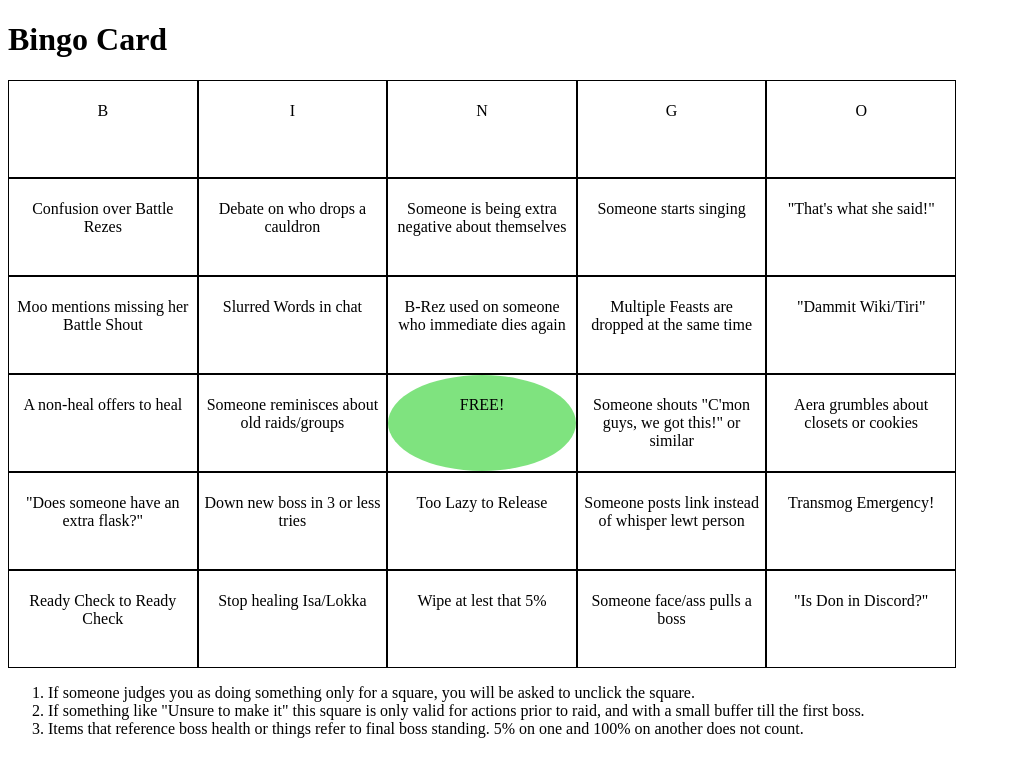
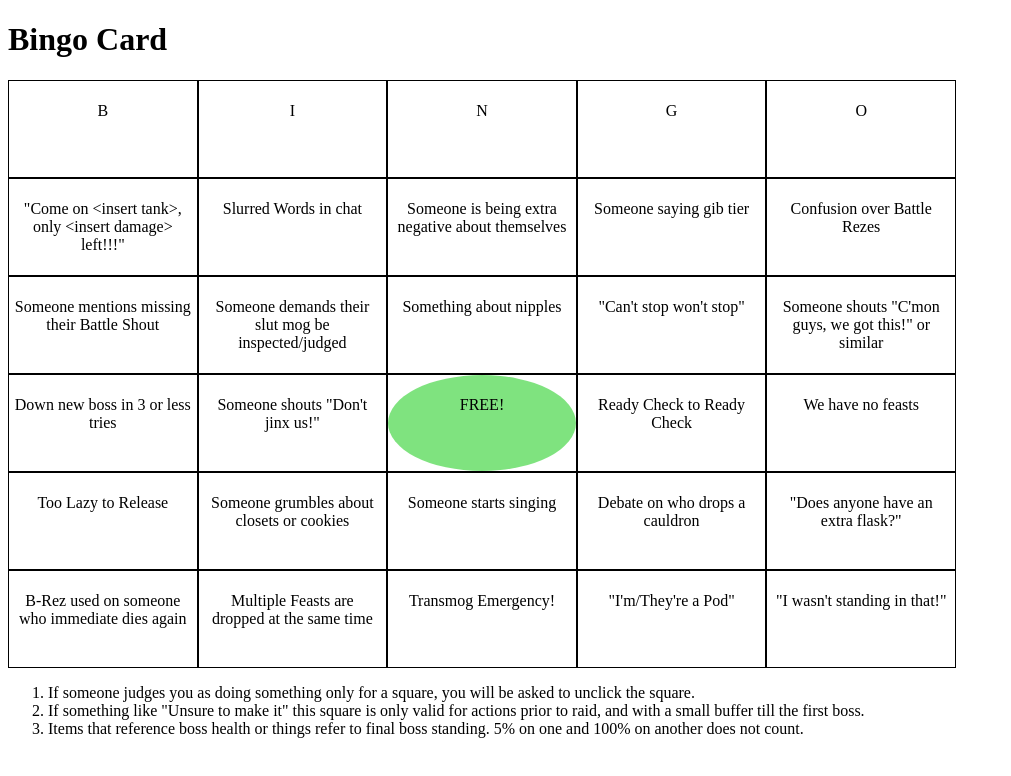
Before and after one commit to justcarver/quarantined-bingo, a Vue app: page / in a window 1280 px wide. Shown: the top 776 px of the page, without its empty margins (0-1011 px from the left). Built offline with nearby package versions, Linux system fonts and the light colour scheme.

Commit message:
Update App.vue
Updating array of choices

```diff
--- a/src/App.vue
+++ b/src/App.vue
@@ -14,18 +14,17 @@ const potentialSquares = [
   `Someone tells a dick joke`,
   `Someone is being extra negative about themselves`,
   `Someone goes to the restroom right as about to pull`,
-  `Moo mentions missing her Battle Shout`,
+  `Someone mentions missing their Battle Shout`,
   `Burping in Discord`,
   `Inappropriate body part discussions during non farm content`,
-  `Moo puts herself down`,
+  `Someone puts themselves down`,
   `A non-tank offers to tank`,
   `A non-heal offers to heal`,
   `Random people trying to Raid Lead`,
-  `"Dammit Wiki/Tiri"`,
   `Down new boss in 3 or less tries`,
   `Someone reminisces about old raids/groups`,
   `Someone shouts "C'mon guys, we got this!" or similar`,
-  `Aera grumbles about closets or cookies`,
+  `Someone grumbles about closets or cookies`,
   `Someone shouts "Don't jinx us!"`,
   `Ready Check to Ready Check`,
   `We have no feasts`,
@@ -38,25 +37,33 @@ const potentialSquares = [
   `Pet pictures in discord`,
   `Someone was muted and didn't realize it`,
   `Debate on who drops a cauldron`,
-  `"Does someone have an extra flask?"`,
+  `"Does anyone have an extra flask?"`,
   `Someone face/ass pulls a boss`,
   `"That's what she said!"`,
   `Someone demands silence in voice chat`,
   `Slurred Words in chat`,
   `Too Lazy to Release`,
-  `Rod's a Pod`,
-  `Stop healing Isa/Lokka`,
+  `"I'm/They're a Pod"`,
+  `Stop healing!`,
   `Confusion over Battle Rezes`,
   `A comparison is made to Infernals' raids`,
   `Someone demands their slut mog be inspected/judged`,
   `Someone starts singing`,
-  `"Is Don in Discord?"`,
   `Multiple Feasts are dropped at the same time`,
   `"This if fine!"`,
   `"Come on <insert tank>, only <insert damage> left!!!"`,
   `Keyboard Sounds in voice chat`,
   `Someone starts reexplaining a fight after first explanation`,
   `Dog/Baby Shennigans`,
+  `Someone saying gib tier`,
+  `"I wasn't standing in that!"`,
+  `"Can't stop won't stop"`,
+  `Someone releases after someone says "Don't Release!"`,
+  `Can't trade loot after roll due to iLevel`,
+  `Someone forgot to re-flask`,
+  `Roll of 100 or 1`,
+  `One of every class is present`,
+  `4 or more of a single class is present`,
 ];
 
 function randomCard() {
```
